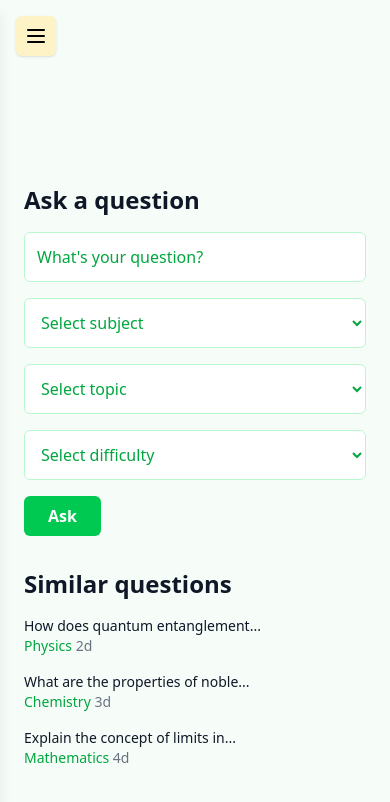
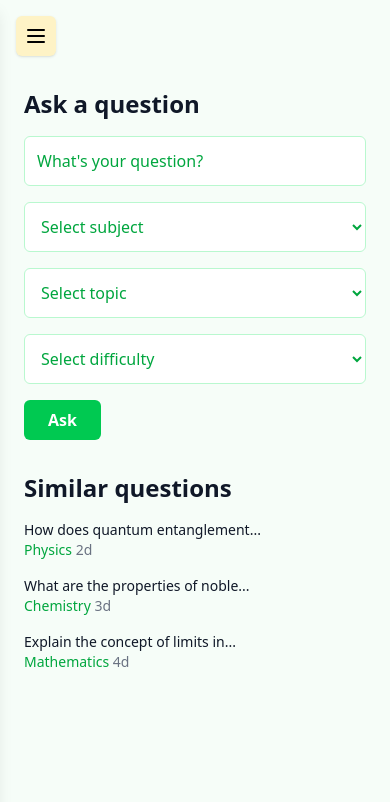
Before and after one commit to AjayGodara2417/Gyan_Sathi, a Next.js app: page /question in a window 390 px wide. Shown: the top 802 px of the page. Built offline with nearby package versions, Linux system fonts and the light colour scheme; no server answers.

Commit message:
Design responsive

```diff
--- a/src/app/(pages)/products/page.tsx
+++ b/src/app/(pages)/products/page.tsx
@@ -76,7 +76,7 @@ export default function ProductsPage() {
   return (
     <div className="bg-[#F6FDF8] text-gray-900 min-h-screen px-6 py-10 font-sans">
       <div className="max-w-7xl mx-auto">
-        <div className="flex items-center justify-between mb-2">
+        <div className="flex flex-col sm:flex-row items-center justify-between mb-2">
           <h1 className="text-3xl font-bold mb-6">Marketplace</h1>
           <div className="flex justify-between items-center mb-6">
             <button
--- a/src/app/(pages)/question/page.tsx
+++ b/src/app/(pages)/question/page.tsx
@@ -37,8 +37,8 @@ export default function Page() {
   };
 
   return (
-    <div className="bg-[#F6FDF8] text-gray-900 px-6 md:px-20 py-16 font-sans">
-      <div className="mt-16 grid grid-cols-1 md:grid-cols-3 gap-8">
+    <div className="bg-[#F6FDF8] text-gray-900 px-6 md:px-20 md:pt-24 font-sans">
+      <div className="mt-8 grid grid-cols-1 md:grid-cols-3 gap-8">
         <div className="md:col-span-2">
           <h2 className="text-2xl font-semibold mb-4">Ask a question</h2>
           <form onSubmit={handleSubmit} className="space-y-4">
```
